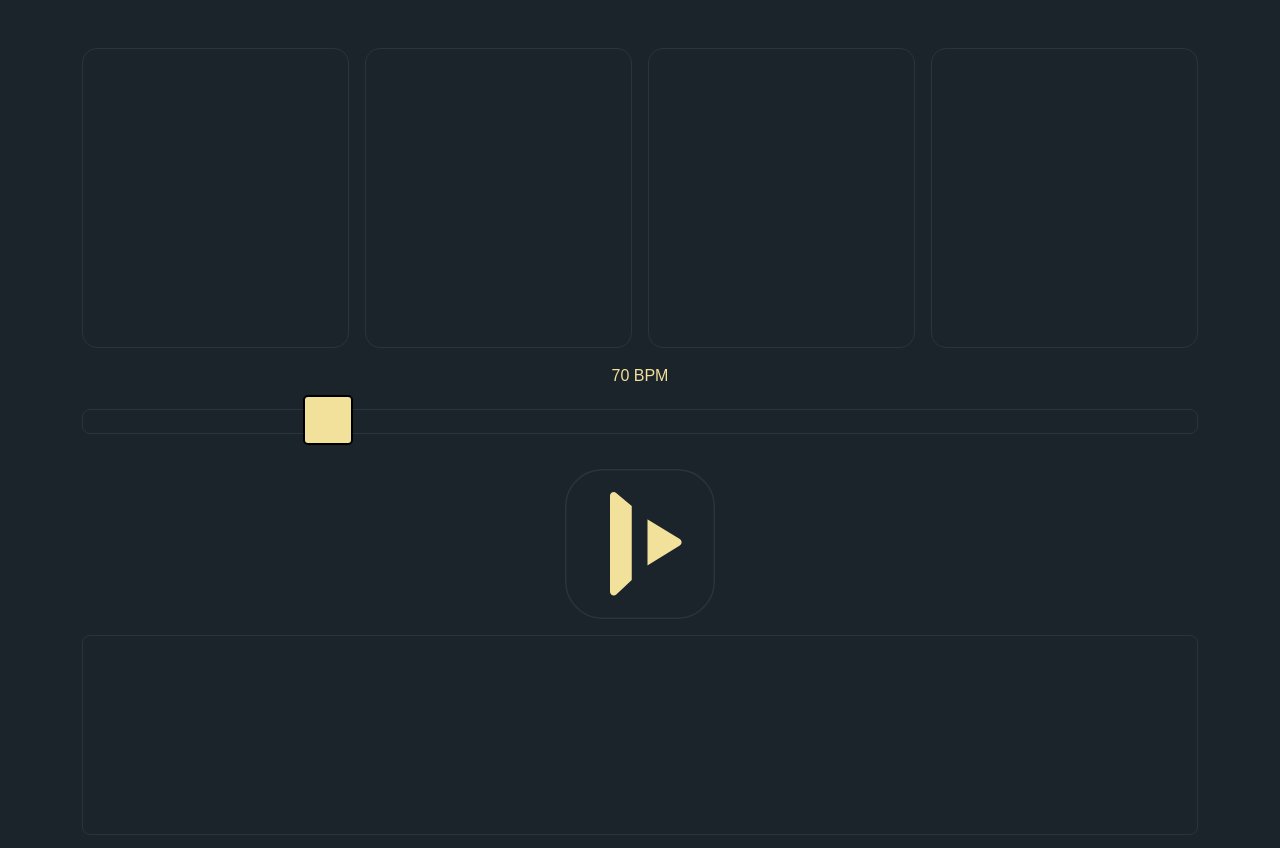
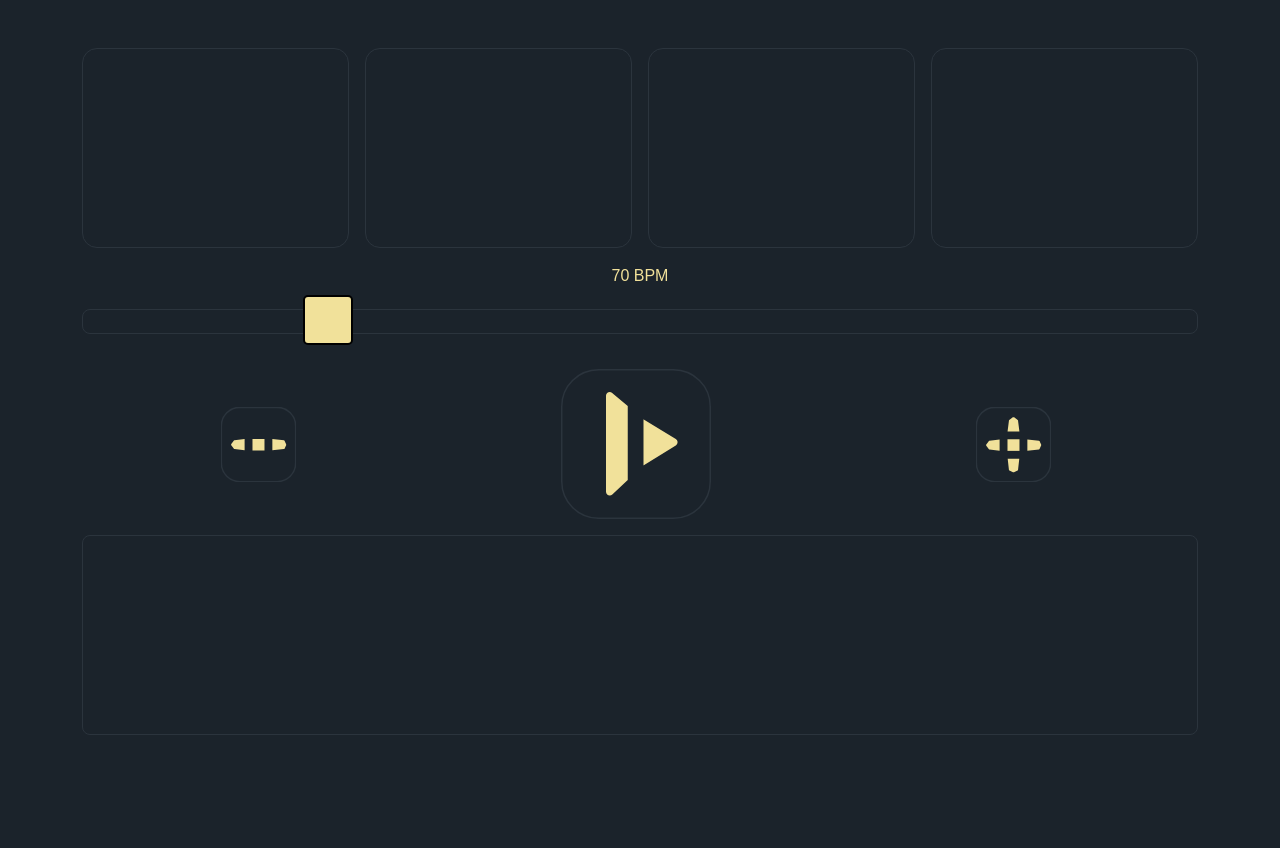
Before and after one commit to josielfaria/mytimemyrules, an Angular app: page /mytimemyrules/home in a window 1280 px wide. Built offline with nearby package versions, Linux system fonts and the light colour scheme.

Commit message:
Add more and less for select bpm

```diff
--- a/src/app/components/control/control.component.html
+++ b/src/app/components/control/control.component.html
@@ -1,8 +1,16 @@
 <div class="mt-3">
-  <div>
+  <div class="d-flex justify-content-center align-items-center gap-3">
+    <a class="btn-control c-bpm me-2" (click)="decreaseBpm()">
+      <img src="assets/images/less.svg" alt="" />
+    </a>
+
     <a class="btn-control me-2" (click)="togglePlay()">
       <img *ngIf="!toggle" src="assets/images/play.svg" alt="" />
       <img *ngIf="toggle" src="assets/images/stop.svg" alt="" />
     </a>
+
+    <a class="btn-control c-bpm me-2" (click)="increaseBpm()">
+      <img src="assets/images/more.svg" alt="" />
+    </a>
   </div>
 </div>
--- a/src/app/components/control/control.component.scss
+++ b/src/app/components/control/control.component.scss
@@ -5,6 +5,14 @@
   cursor: pointer;
 }
 
-.btn-control img{
+.btn-control img {
   width: 150px;
 }
+
+.btn-control.c-bpm img {
+  width: 75px;
+}
+
+.btn-control.c-bpm img:hover {
+  transform: scale(1.1);
+}
--- a/src/app/components/control/control.component.ts
+++ b/src/app/components/control/control.component.ts
@@ -23,4 +23,12 @@ export class ControlComponent {
     this.toggle ? this.stopMetronome() : this.startMetronome();
     this.toggle = !this.toggle;
   }
+
+  decreaseBpm(): void {
+    this.controlService.decreaseBpm();
+  }
+
+  increaseBpm(): void {
+    this.controlService.increaseBpm();
+  }
 }
--- a/src/app/components/visual-metronome/visual-metronome.component.scss
+++ b/src/app/components/visual-metronome/visual-metronome.component.scss
@@ -1,7 +1,7 @@
 .beat {
   background: transparent;
   width: 100%;
-  height: 300px;
+  height: 200px;
   border: 1px solid #2B343D;
   border-radius: 15px;
   transition: all 0.1s ease;
--- a/src/app/shared/services/control.service.ts
+++ b/src/app/shared/services/control.service.ts
@@ -23,6 +23,8 @@ export class ControlService {
   private beatCount: number = 0;
   private beatsPerBar: number = 4; // Dividir por 4
 
+  private accentBuffer: AudioBuffer | null = null;
+
   async startAudio() {
     if (!this.audioCtx) {
       this.audioCtx = new (window.AudioContext ||
@@ -30,6 +32,24 @@ export class ControlService {
     }
     if (this.audioCtx.state === 'suspended') {
       await this.audioCtx.resume();
+    }
+  }
+
+  async increaseBpm() {
+    this.bpm += 1;
+    this.bpmSubject.next(this.bpm);
+    if (this.metronomeInterval) {
+      await this.startMetronome();
+    }
+  }
+
+  async decreaseBpm() {
+    if (this.bpm > 1) {
+      this.bpm -= 1;
+      this.bpmSubject.next(this.bpm);
+      if (this.metronomeInterval) {
+        await this.startMetronome();
+      }
     }
   }
 
@@ -72,10 +92,6 @@ export class ControlService {
     };
   }
 
-  // Adicione esta propriedade na sua classe:
-  private accentBuffer: AudioBuffer | null = null;
-
-  // Modifique o startMetronome:
   async startMetronome() {
     this.stopMetronome();
     await this.startAudio();
```
Also changed, not shown: src/app/shared/services/storage.service.ts (added, +14 -0 lines), src/assets/images/less.svg (added), src/assets/images/more.svg (added).
